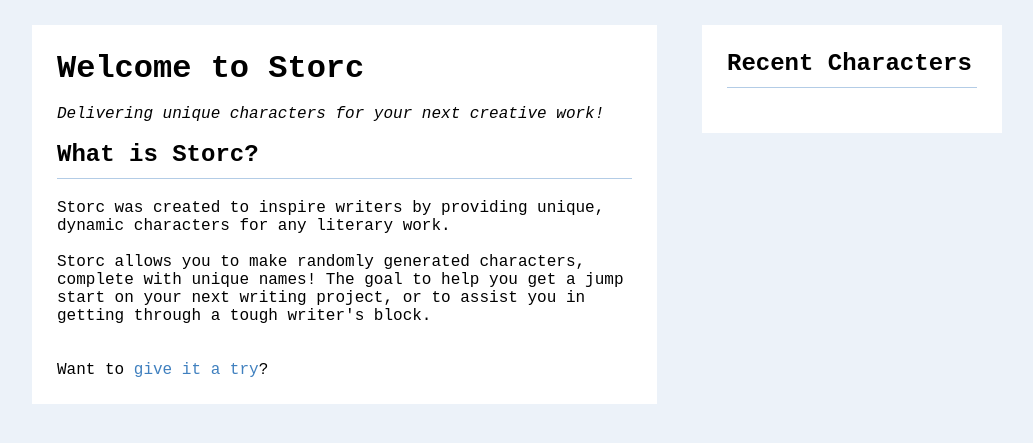
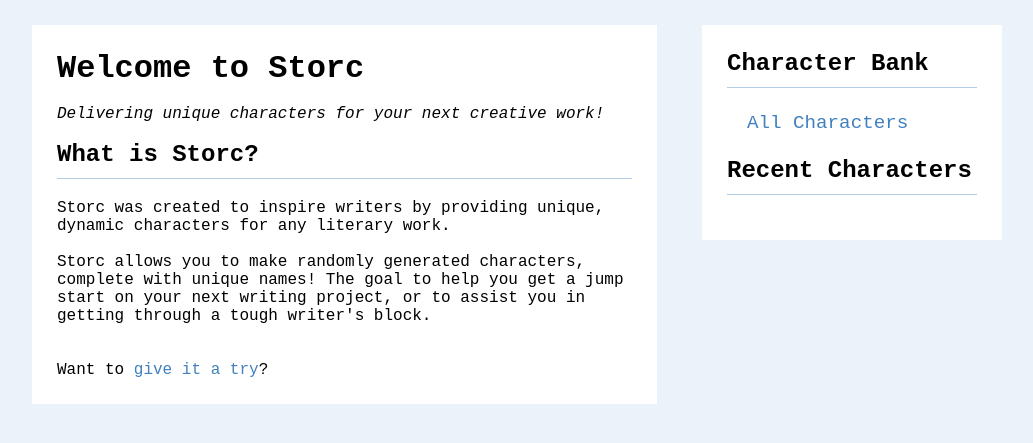
Before and after one commit to davidhammaker/Storc, a Flask app: page / in a window 1280 px wide. Shown: the part 55-498 px from the top of the page, without its empty margins (123-1156 px from the left). Run offline with Flask 2, Linux system fonts and the light colour scheme; data that the repository does not hold is empty.

Commit message:
Create 'Character Bank' menu on 'home.html'
Create anchor list under 'h2' tag with text, "Character Bank".
Currently, the only anchor points to 'character.all_characters'.

```diff
--- a/storc/static/styles/content.css
+++ b/storc/static/styles/content.css
@@ -59,3 +59,9 @@
     line-height: 1.6;
     margin-left: 20px;
 }
+
+.option-list{
+    font-size: larger;
+    line-height: 1.6;
+    margin-left: 20px;
+}
--- a/storc/templates/home.html
+++ b/storc/templates/home.html
@@ -17,6 +17,11 @@
         <p>Want to <a href="{{ url_for('characters.new_character') }}">give it a try</a>?</p>
     </div>
     <div class="box narrower right multi">
+        <h2>Character Bank</h2>
+        <ul>
+            <li class="option-list"><a href="{{ url_for('characters.all_characters') }}">All Characters</a></li>
+        </ul>
+        <br>
         <h2>Recent Characters</h2>
         <ul>
             {% for character in characters %}
```
